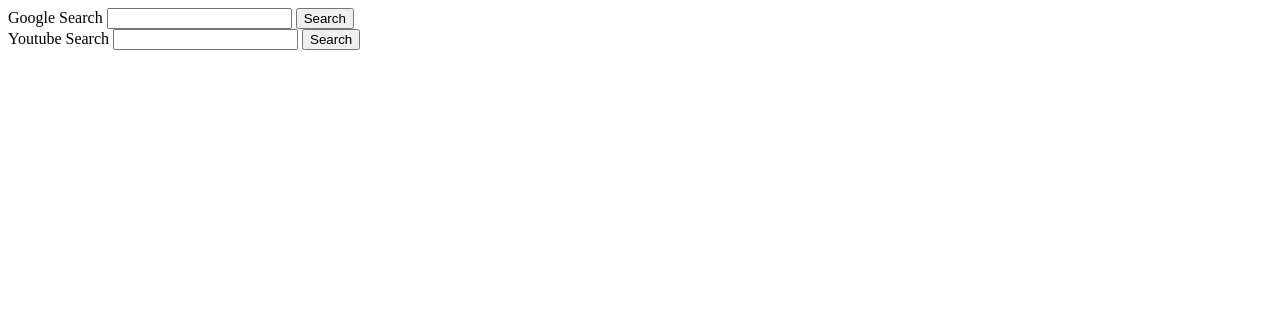
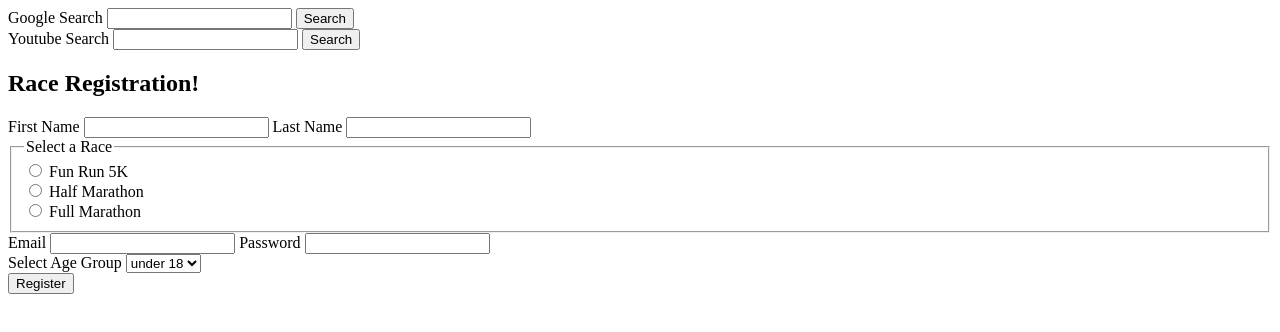
Before and after one commit to berdiyeva/web-notes, a plain HTML site: page html-notes/forms.html in a window 1280 px wide. Drawn offline with Linux system fonts and the light colour scheme.

Commit message:
Adding race form example

```diff
--- a/html-notes/forms.html
+++ b/html-notes/forms.html
@@ -23,5 +23,48 @@
       <input type="text" name="search_query" id="youtube-search" />
       <button>Search</button>
     </form>
+
+    <h2>Race Registration!</h2>
+    <form action="/dummy">
+      <div>
+        <label for="first_name">First Name</label>
+        <input id="first_name" type="text" required />
+        <label for="last_name">Last Name</label>
+        <input type="text" id="last_name" required />
+      </div>
+
+      <fieldset>
+        <legend>Select a Race</legend>
+        <div>
+          <input type="radio" name="race" id="fun-run" value="5k" />
+          <label for="fun-run">Fun Run 5K</label>
+        </div>
+        <div>
+          <input type="radio" name="race" id="half" value="half" />
+          <label for="half">Half Marathon</label>
+        </div>
+        <div>
+          <input type="radio" name="race" id="full" value="full" />
+          <label for="full">Full Marathon</label>
+        </div>
+      </fieldset>
+
+      <div>
+        <label for="email">Email</label>
+        <input type="email" id="email" name="email" required />
+        <label for="password">Password</label>
+        <input type="password" id="password" name="password" required />
+      </div>
+
+      <div>
+        <label for="age">Select Age Group</label>
+        <select name="age-group" id="age">
+          <option value="under18">under 18</option>
+          <option value="18-30">18-30</option>
+          <option value="30-50">30-50</option>
+        </select>
+      </div>
+      <button>Register</button>
+    </form>
   </body>
 </html>
```
Also changed, not shown: 1 other file.
